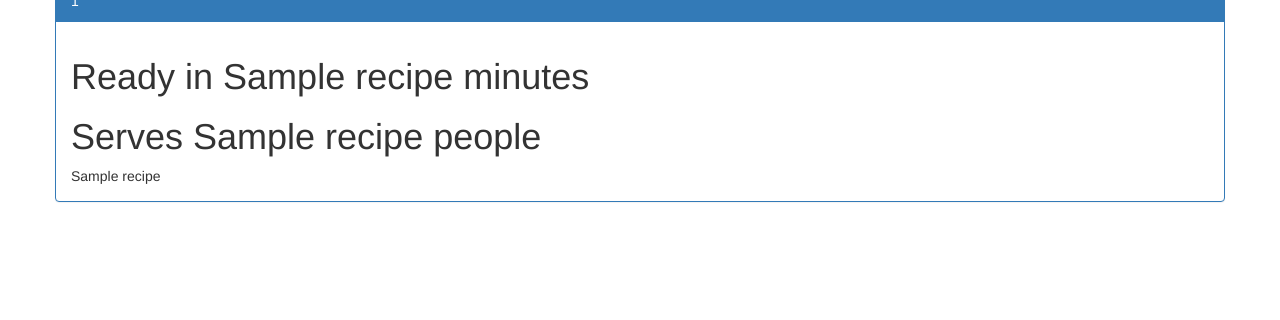
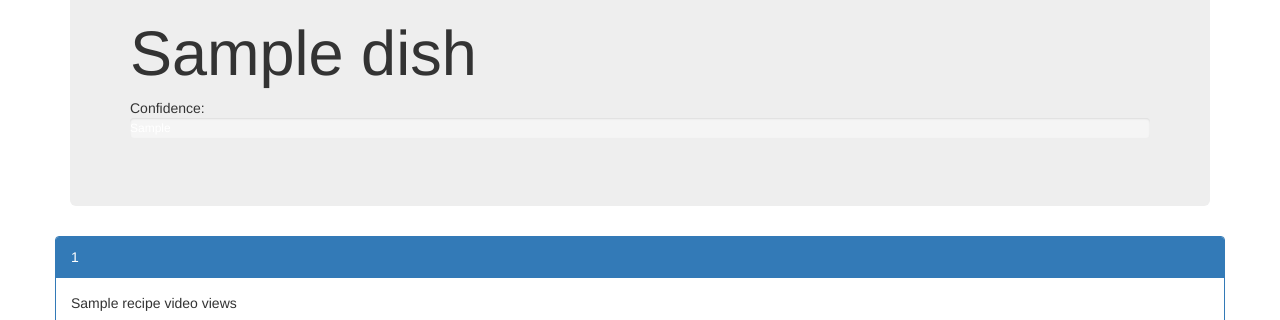
Before and after one commit to joeyzhou98/Foodbook, a Flask app: template templates/results.html in a window 1280 px wide. Shown: the part 515-835 px from the top of the page. Before the commit the page ends 717 px from the top, so only its background shows below. Run offline with Flask 2, Linux system fonts and the light colour scheme; the template is opened without the code that fills it: most values are stand-ins (such as "Sample title", 1, 10 or a date in 2020); some libraries are stand-ins or nearby versions.

Commit message:
return uploaded picture with confidence level and name of dish

```diff
--- a/run.py
+++ b/run.py
@@ -5,7 +5,7 @@ from google.cloud.vision import types
 from flask import Flask, render_template, request, jsonify
 from werkzeug.utils import secure_filename
 import requests
-app = Flask(__name__)
+app = Flask(__name__, static_folder="tempDir")
 
 # Setup Google Cloud Vision API and blacklisted labels
 client = vision.ImageAnnotatorClient()
@@ -26,7 +26,7 @@ def upload_file():
     if not os.path.exists(dirName):
         os.mkdir(dirName)
     f.save(os.path.join(dirName, file_name))
-    dishes = identify_dish(file_name)
+    dishes, img_file_name = identify_dish(file_name)
     recipies = getRecipe(dishes[0][0])
     recipiesVideos = getRecipeVideos(dishes[0][0])
     recipies_list = []
@@ -47,8 +47,8 @@ def upload_file():
         recipe["imageUrls"],
         getRecipeIngredients(recipe["id"])
       ])
-    return render_template("results.html", recipies=recipies_list, recipiesVideos=recipiesVideos_list)
-    # return recipe+"</br>Dish name: {}\nConfidence: {}".format(dishes[0][0], dishes[0][1])
+    return render_template("results.html", dish=[dishes[0][0], int(dishes[0][1] * 100), img_file_name], recipies=recipies_list, recipiesVideos=recipiesVideos_list)
+
 
 def identify_dish(img_file_name):
     file_name = os.path.abspath("tempDir/" + img_file_name)
@@ -61,7 +61,8 @@ def identify_dish(img_file_name):
     for label in labels:
         if label.description not in black_list:
             results.append((label.description, label.score))
-    return results
+    return results, img_file_name
+
 
 def getRecipe(image_dish_name):
   url = "https://spoonacular-recipe-food-nutrition-v1.p.rapidapi.com/recipes/search"
@@ -73,6 +74,7 @@ def getRecipe(image_dish_name):
   response = requests.request("GET", url, headers=headers, params=querystring)
   return response.json()
 
+
 def getRecipeVideos(image_dish_name):
   url = "https://spoonacular-recipe-food-nutrition-v1.p.rapidapi.com/food/videos/search"
   querystring = {"query":image_dish_name}
@@ -82,6 +84,7 @@ def getRecipeVideos(image_dish_name):
       }
   response = requests.request("GET", url, headers=headers, params=querystring)
   return response.json()
+
 
 def getRecipeIngredients(recipeId):
   url = "https://spoonacular-recipe-food-nutrition-v1.p.rapidapi.com/recipes/"+str(recipeId)+"/ingredientWidget"
--- a/templates/results.html
+++ b/templates/results.html
@@ -2,6 +2,13 @@
 <style>
   #spoonacular-ingredient-vis-list {
     display: none;
+  }
+
+  #dish {
+    display: block;
+    margin-left: auto;
+    margin-right: auto;
+    width: 50%;
   }
 </style>
 <!-- Latest compiled and minified CSS -->
@@ -19,8 +26,26 @@
       <div class="navbar-header">
         <a class="navbar-brand" text="center" href="../">Foodbook</a>
       </div>
+    </div>
+  </nav>
 
-  </nav>
+  <div class="container">
+    <div class="jumbotron">
+      <div class="row">
+        <div class=".col-md-6 .col-md-offset-3">
+          <img id="dish" src="tempDir/{{dish[2]}}" alt="{{dish[0]}}">
+        </div>
+      </div>
+      <h1>{{dish[0]}}</h1>
+      Confidence:
+      <div class="progress">
+        <div class="progress-bar" role="progressbar" aria-valuenow="{{dish[1]}}" aria-valuemin="0" aria-valuemax="100" style="width: {{dish[1]}}%;">
+          {{dish[1]}}%
+        </div>
+      </div>
+    </div>
+  </div>
+
   <div class="container">
     <div class="row">
       {% for recipeVideo in recipiesVideos %}
```
